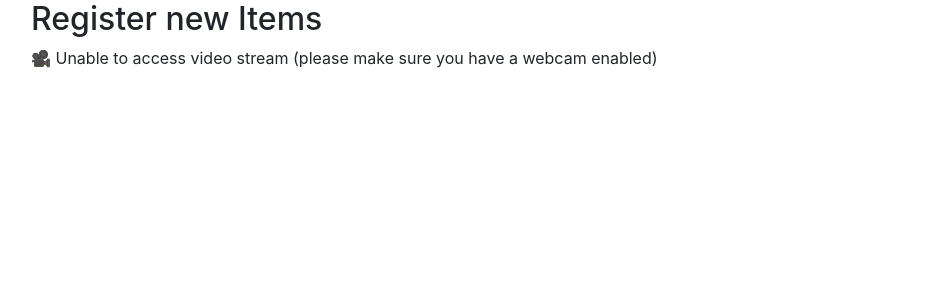
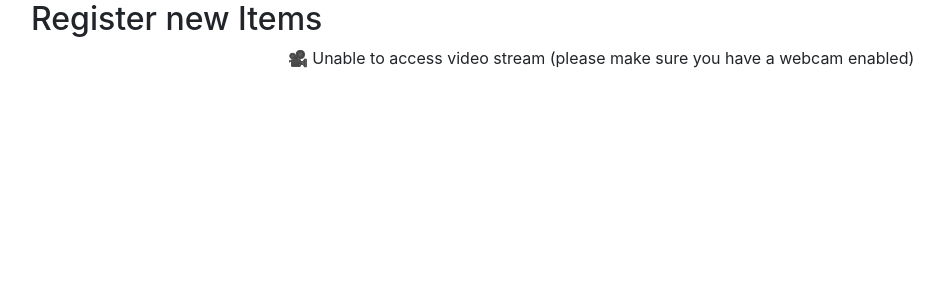
Before and after one commit to lab9k/qr_code_toolkit, a Django app: page /register/ in a window 1280 px wide. Shown: the part 56-356 px from the top of the page, without its empty margins (39-983 px from the left). Run offline with Django 3.2, Linux system fonts and the light colour scheme; some libraries are stand-ins or nearby versions.

Commit message:
center video position

```diff
--- a/jobqr/static/jobqr/js/register.js
+++ b/jobqr/static/jobqr/js/register.js
@@ -27,8 +27,8 @@ const App = {
     navigator.mediaDevices.getUserMedia({
       video: {
         facingMode: "environment",
-        width: height,
-        height: width
+        width: width,
+        height: height
       }
     }).then(function (stream) {
       video.srcObject = stream;
--- a/jobqr/templates/jobqr/register.html
+++ b/jobqr/templates/jobqr/register.html
@@ -23,7 +23,7 @@
                 <div id="outputMessage">No QR code detected.</div>
             </div>
         </div>
-        <div class="row">
+        <div class="row justify-content-center">
             <div id="video_section" hidden>
                 <div id="loadingMessage">🎥 Unable to access video stream (please make sure you have a webcam enabled)
                 </div>
```
